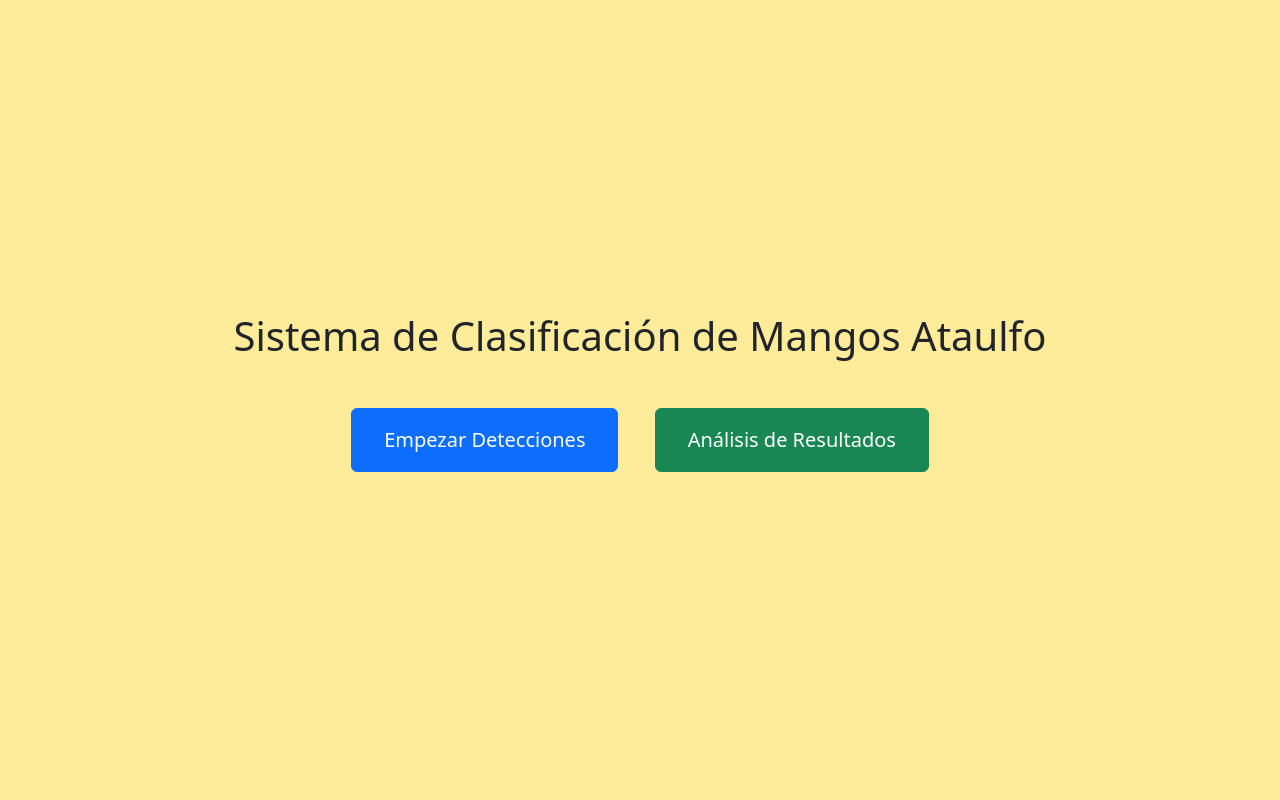
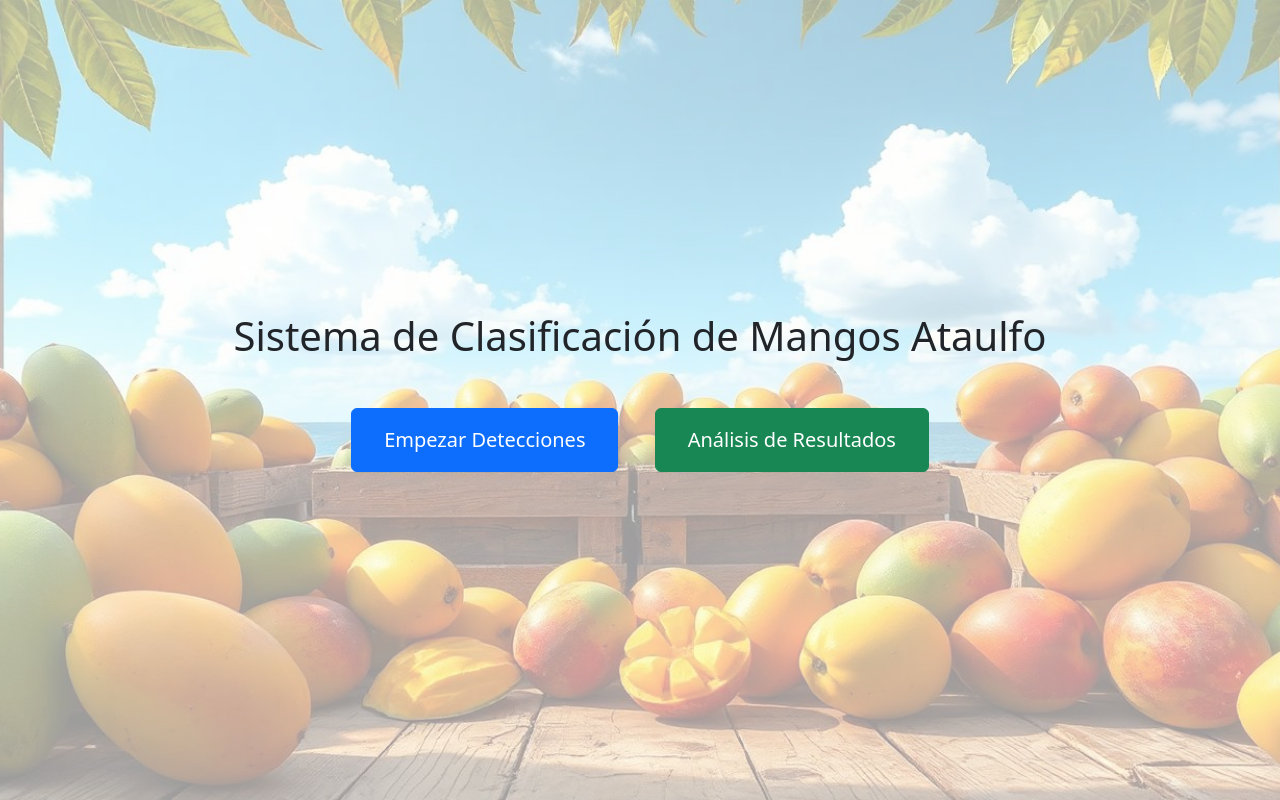
Before and after one commit to GabrielaGuerrero006/Thesis, a Flask app: page / in a window 1280 px wide. Run offline with Flask 3, Linux system fonts and the light colour scheme.

Commit message:
cambios visuales y documentacion

```diff
--- a/app.py
+++ b/app.py
@@ -1,4 +1,14 @@
+###############################################################
 # app.py
+# -------------------------------------------------------------
+# Sistema de Clasificación de Mangos Ataulfo
+# -------------------------------------------------------------
+# Este archivo implementa la lógica principal del backend Flask
+# para el sistema de clasificación de mangos usando modelos YOLO.
+# Permite la captura de video, detección automática por etapas,
+# almacenamiento de resultados y visualización de análisis.
+# -------------------------------------------------------------
+###############################################################
 from flask import Flask, render_template, Response, jsonify, send_from_directory
 from ultralytics import YOLO
 import os
@@ -35,7 +45,11 @@ init_db()
 
 app = Flask(__name__)
 
-# Variables globales para el control de la cámara
+
+# ----------------------
+# Variables globales
+# ----------------------
+# Control de la cámara y detección
 camera = None
 camera_running = False
 output_frame = None
@@ -45,18 +59,24 @@ detection_start_time = None # Tiempo de inicio para la etapa actual del modelo
 overall_detection_start_time = None # Tiempo de inicio para toda la detección
 model_stage = 0 # 0: no iniciado, 1: exportabilidad, 2: madurez, 3: defectos, 4: finalizado
 current_model = None
-# Removido csv_file_path estático - ahora se genera dinámicamente
 
-# Variables para el sistema de lotes e IDs
-used_lote_numbers = set()
-used_id_numbers = set()
-current_lote = None
-current_id = None
-detections_buffer = [] # Buffer para almacenar todas las detecciones antes de guardar
-photo_taken_for_current_id = False # Nueva variable para controlar la captura de la foto
+# Control de lotes e IDs
+used_lote_numbers = set()  # Números de lote ya usados
+used_id_numbers = set()    # Números de ID ya usados
+current_lote = None        # Lote actual
+current_id = None          # ID actual
+detections_buffer = []     # Buffer para almacenar todas las detecciones antes de guardar
+photo_taken_for_current_id = False # Controla si ya se tomó la foto para el ID actual
 
+
+# ----------------------
+# Funciones auxiliares
+# ----------------------
 def generate_unique_number(used_set):
-    """Genera un número único de 5 dígitos que no se haya usado antes"""
+    """
+    Genera un número único de 5 dígitos que no se haya usado antes.
+    Se utiliza para lotes e IDs de mangos.
+    """
     while True:
         number = random.randint(10000, 99999)
         if number not in used_set:
@@ -64,13 +84,18 @@ def generate_unique_number(used_set):
             return number
 
 def generate_lote():
-    """Genera un nuevo código de lote único"""
+    """
+    Genera un nuevo código de lote único y lo asigna como lote actual.
+    """
     global current_lote
     current_lote = generate_unique_number(used_lote_numbers)
     return current_lote
 
 def generate_id():
-    """Genera un nuevo código de ID único"""
+    """
+    Genera un nuevo código de ID único y lo asigna como ID actual.
+    También reinicia el control de foto tomada para el nuevo ID.
+    """
     global current_id, photo_taken_for_current_id
     current_id = generate_unique_number(used_id_numbers)
     photo_taken_for_current_id = False # Resetear al generar un nuevo ID
@@ -79,17 +104,18 @@ def generate_id():
 
 
 
+
 def save_detections_to_db():
-    """Guarda todas las detecciones del buffer a la base de datos"""
+    """
+    Guarda todas las detecciones almacenadas en el buffer en la base de datos.
+    El buffer se limpia después de guardar exitosamente.
+    """
     global detections_buffer, current_lote
-
     if not detections_buffer:
         print("No hay detecciones para guardar")
         return
-
     if current_lote is None:
         raise ValueError("No hay un lote activo para guardar las detecciones")
-
     try:
         save_detections_db(detections_buffer)
         print(f"Guardadas {len(detections_buffer)} detecciones en la base de datos")
@@ -98,14 +124,16 @@ def save_detections_to_db():
         print(f"Error al guardar las detecciones: {e}")
         raise
 
+
 def add_detection_to_buffer(model_name, detections):
-    """Añade los resultados de detección al buffer en memoria"""
+    """
+    Añade los resultados de detección al buffer en memoria.
+    Cada entrada incluye lote, ID, fecha, hora, modelo, clase detectada y confianza.
+    """
     global detections_buffer, current_lote, current_id
-
     current_time = datetime.datetime.now()
     date_str = current_time.strftime('%Y-%m-%d')
     time_str = current_time.strftime('%H:%M:%S')
-
     if len(detections) == 0:
         # No se detectaron objetos
         detections_buffer.append([current_lote, current_id, date_str, time_str, model_name, 'no detections', 0.0])
@@ -116,7 +144,12 @@ def add_detection_to_buffer(model_name, detections):
             confidence = det[1]
             detections_buffer.append([current_lote, current_id, date_str, time_str, model_name, class_name, confidence])
 
+
 def init_camera():
+    """
+    Inicializa la cámara web para la captura de video.
+    Configura la resolución y retorna el objeto cámara.
+    """
     global camera
     try:
         if camera is not None:
@@ -131,7 +164,11 @@ def init_camera():
         print(f"Error al inicializar la cámara: {str(e)}")
         return None
 
+
 def stop_detection():
+    """
+    Detiene la detección y reinicia variables de control.
+    """
     global camera_running, model_stage, current_model, output_frame
     print("Deteniendo detección...")
     camera_running = False
@@ -139,7 +176,11 @@ def stop_detection():
     current_model = None
     output_frame = None
 
+
 def release_camera():
+    """
+    Libera los recursos de la cámara y detiene el thread de detección si está activo.
+    """
     global camera, detection_thread, camera_running
     print("Liberando recursos de la cámara...")
     if camera is not None:
@@ -151,10 +192,14 @@ def release_camera():
     camera_running = False
     print("Cámara y thread de detección detenidos.")
 
+
 def process_results(results, model_name):
-    """Procesa los resultados de YOLO y devuelve lista de detecciones"""
+    """
+    Procesa los resultados de YOLO y devuelve una lista de detecciones.
+    Cada detección es una tupla (nombre_clase, confianza).
+    Además, añade los resultados al buffer para su posterior guardado.
+    """
     detections = []
-
     # Si hay detecciones
     if results[0].boxes and len(results[0].boxes.cls) > 0:
         # Recorrer cada detección
@@ -163,10 +208,8 @@ def process_results(results, model_name):
             confidence = float(results[0].boxes.conf[i].item())
             class_name = results[0].names[class_id]
             detections.append((class_name, confidence))
-
     # Añadir al buffer en lugar de guardar directamente
     add_detection_to_buffer(model_name, detections)
-
     return detections
 
 def generate_frames_thread():
--- a/templates/detection.html
+++ b/templates/detection.html
@@ -3,7 +3,7 @@
 <head>
     <meta charset="UTF-8">
     <meta name="viewport" content="width=device-width, initial-scale=1.0">
-    <title>Detector de Mangos Exportables</title>
+    <title>Clasificador de Mangos Exportables</title>
     <link href="https://cdnjs.cloudflare.com/ajax/libs/tailwindcss/2.2.19/tailwind.min.css" rel="stylesheet">
     <link href="https://cdn.jsdelivr.net/npm/bootstrap@5.3.0/dist/css/bootstrap.min.css" rel="stylesheet">
     <script src="https://cdnjs.cloudflare.com/ajax/libs/jquery/3.6.0/jquery.min.js"></script>
@@ -71,7 +71,7 @@
     <div class="container mx-auto px-4 py-8">
         <div class="header-container">
             <a href="/" class="back-button btn btn-primary">Volver al Inicio</a>
-            <h1 class="text-3xl font-bold text-center centered-title">Detector de Mangos Exportables</h1>
+            <h1 class="text-3xl font-bold text-center centered-title">Clasificador de Mangos Exportables</h1>
         </div>
 
         <div class="max-w-3xl mx-auto bg-white rounded-lg shadow-lg p-6">
--- a/templates/index.html
+++ b/templates/index.html
@@ -4,6 +4,7 @@
     <meta charset="UTF-8">
     <meta name="viewport" content="width=device-width, initial-scale=1.0">
     <title>Sistema de Clasificación de Mangos Ataulfo</title>
+    <link rel="icon" type="image/x-icon" href="/static/mango.ico">
     <link href="https://cdn.jsdelivr.net/npm/bootstrap@5.3.0/dist/css/bootstrap.min.css" rel="stylesheet">
     <style>
         body {
@@ -11,11 +12,27 @@
             display: flex;
             flex-direction: column;
             justify-content: center;
-            background-color: #ffec9a;
+            /* Fondo con imagen portada.png opaca */
+            background: url('/static/portada.png') no-repeat center center fixed;
+            background-size: cover;
+            position: relative;
+        }
+        /* Capa opaca sobre la imagen de fondo */
+        body::before {
+            content: "";
+            position: fixed;
+            top: 0;
+            left: 0;
+            width: 100vw;
+            height: 100vh;
+            background: rgba(255,255,255,0.6); /* Opacidad blanca, puedes ajustar el valor */
+            z-index: 0;
+            pointer-events: none;
         }
         .main-container {
             text-align: center;
             padding: 2rem;
+            z-index: 1;
         }
         .btn-container {
             margin-top: 2rem;
```
Also changed, not shown: static/mango.ico (added), static/portada.png (added).
